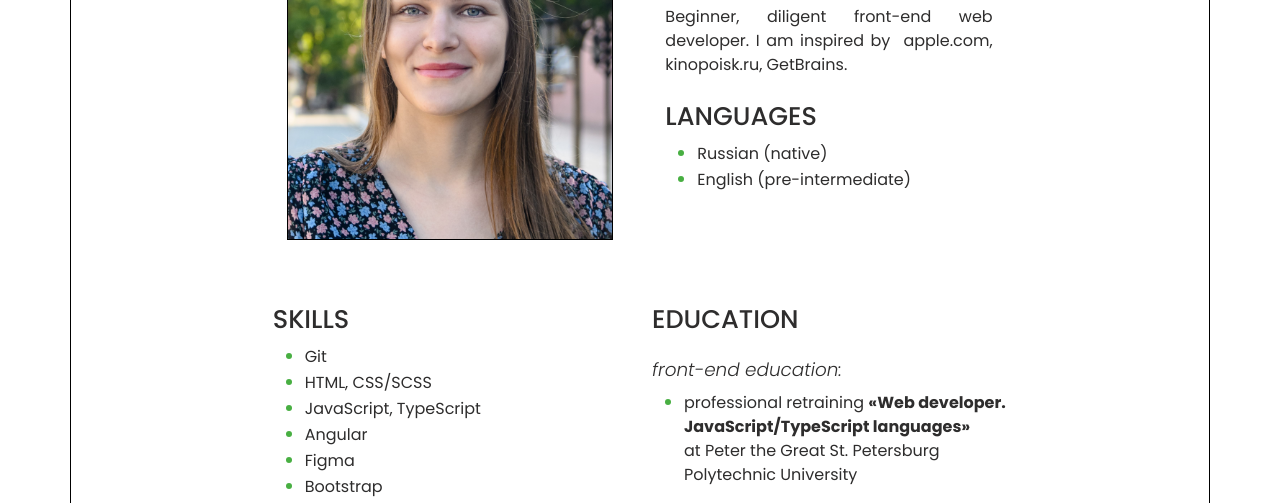
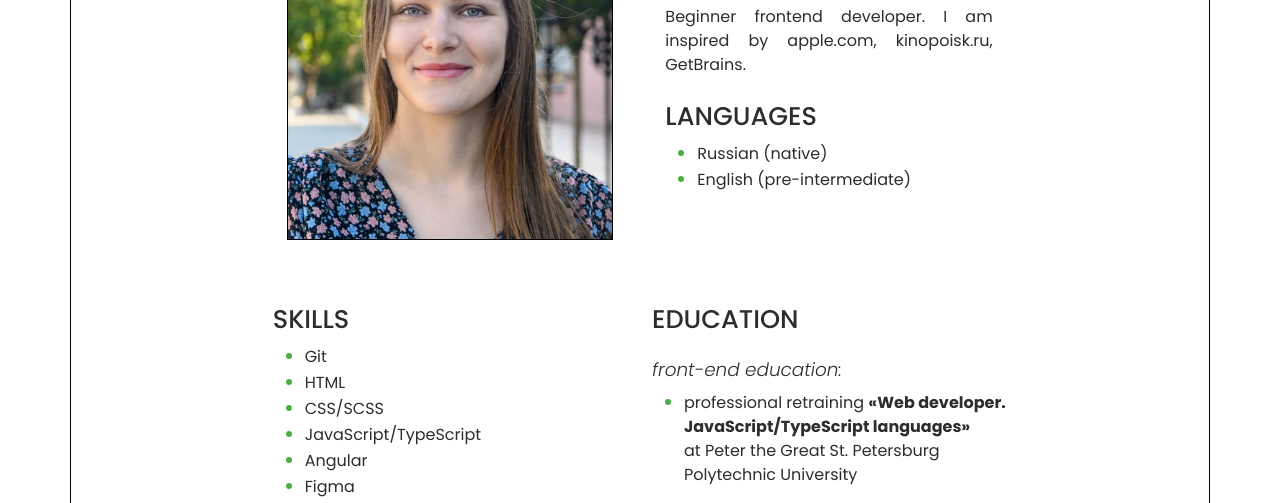
Before and after one commit to victoria-shekel/rsschool-cv, a plain HTML site: page index.html in a window 1280 px wide. Shown: the part 297-800 px from the top of the page. Drawn offline with Linux system fonts and the light colour scheme.

Commit message:
feat: update skills in index.html

```diff
--- a/index.html
+++ b/index.html
@@ -35,8 +35,7 @@
           <section class="about-block">
             <div class="about-wrapper">
               <h2 class="h2-title" id="about-link">About me</h2>
-              <p class="about-description">Beginner, diligent front-end web developer. I&nbsp;am inspired by&nbsp;
-                apple.com, kinopoisk.ru, GetBrains.</p>
+              <p class="about-description">Beginner frontend developer. I&nbsp;am inspired by&nbsp;apple.com, kinopoisk.ru, GetBrains.</p>
             </div>
           </section>
           <section class="lang_block">
@@ -58,11 +57,11 @@
         <h2 class="h2-title">Skills</h2>
         <ul class="skills_list">
           <li class="skills_item">Git</li>
-          <li class="skills_item">HTML, CSS/SCSS</li>
-          <li class="skills_item">JavaScript, TypeScript</li>
+          <li class="skills_item">HTML</li>
+          <li class="skills_item">CSS/SCSS</li>
+          <li class="skills_item">JavaScript/TypeScript</li>
           <li class="skills_item">Angular</li>
           <li class="skills_item">Figma</li>
-          <li class="skills_item">Bootstrap</li>
         </ul>
       </div>
       <div class="education-wrapper col-4">
```
